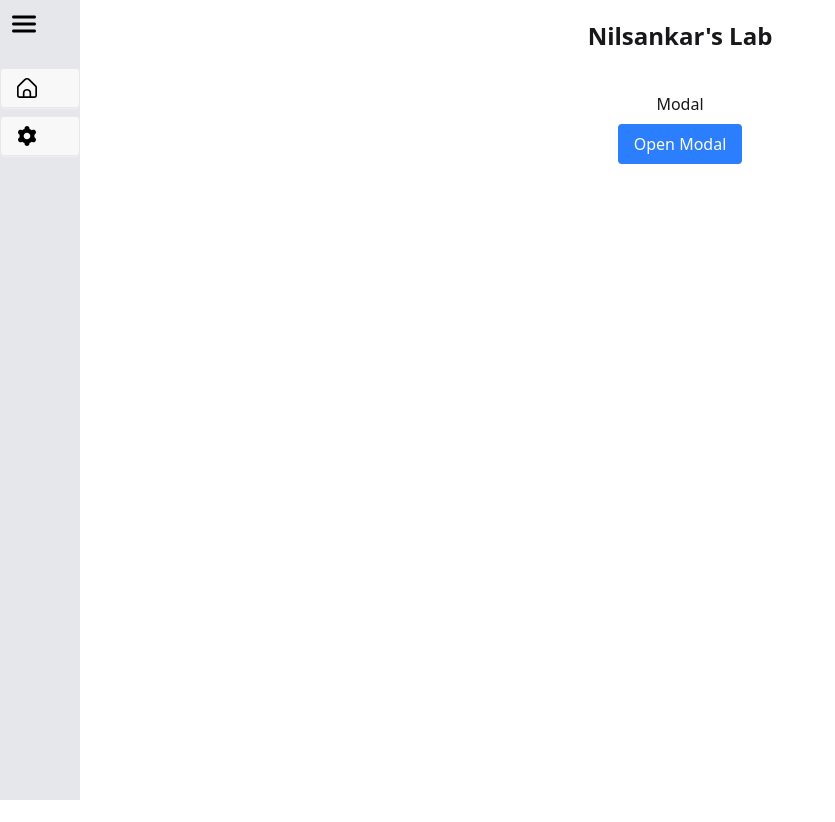
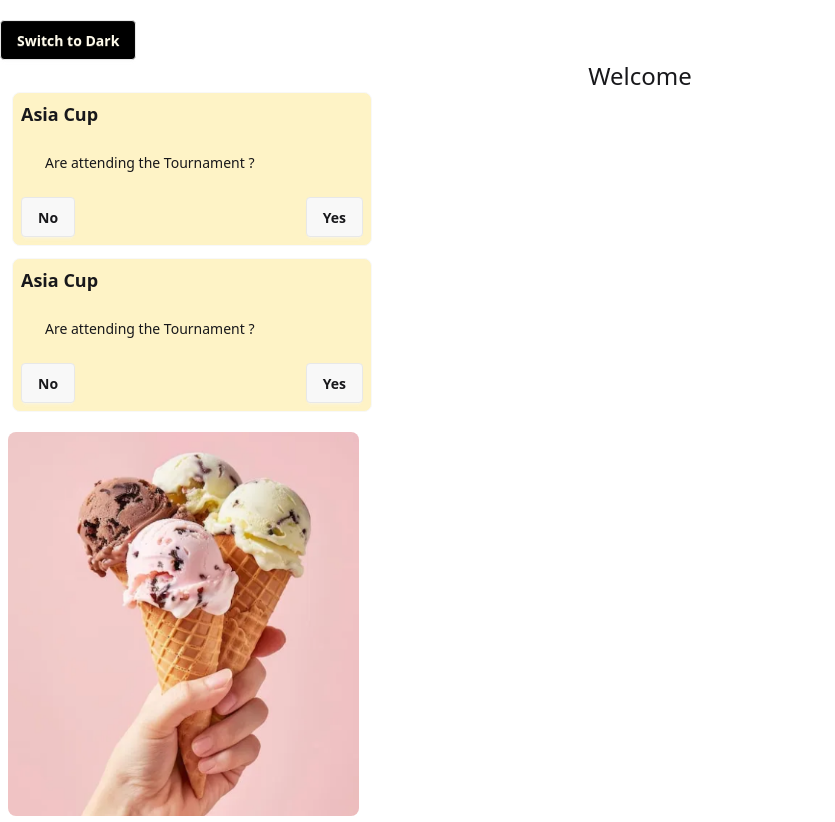
Before and after one commit to nilsankarhaobam/toss-app, a React (Vite) app: page / in a window 1280 px wide. Shown: the whole page, without its empty margins (0-835 px from the left). Before the commit the page ends 800 px from the top, so only its background shows below. Built offline with nearby package versions, Linux system fonts and the light colour scheme.

Commit message:
update exercise2

```diff
--- a/src/App.jsx
+++ b/src/App.jsx
@@ -1,13 +1,11 @@
 import './App.css'
-import SideTest02 from './components/Exercise02/SideTest02'
 
+import LightDarkMode from './components/Exercise02/LightDarkMode'
 
 function App() {
-
-
   return (
     <>
-     <SideTest02/>
+     <LightDarkMode/>
     </>
   )
 }
--- /dev/null
+++ b/src/components/Exercise02/DropDown.jsx
@@ -0,0 +1,37 @@
+import { div } from 'framer-motion/client';
+import React, { useState } from 'react';
+
+const DropDown = () => {
+    const [isDrop, setisDrop] = useState(false)
+  return (
+    <div className='text-center'>
+      <h1>Section : Dropdown</h1>
+
+     {/* Button */}
+     <button className="btn" onClick={()=>setisDrop(!isDrop)}>
+
+        {isDrop? "CLose Menu" : "Open Menu"}
+
+        </button>
+
+
+    {/* if button click then Drop down menu */}
+    {isDrop &&(
+        <div className='w-40 bg-white border rounded mt-2 mx-auto' >
+            <ul className='space-y-1'>
+                <li className='hover:bg-gray-200 p-2 rounded cursor-pointer'>Home</li>
+                <li className='hover:bg-gray-200 p-2 rounded cursor-pointer'>About</li>
+                <li className='hover:bg-gray-200 p-2 rounded cursor-pointer'>Coming Soon</li>
+            </ul>
+        </div>
+    )}
+
+
+
+
+    </div>
+
+  );
+}
+
+export default DropDown;
--- /dev/null
+++ b/src/components/Exercise02/LightDarkMode.jsx
@@ -0,0 +1,62 @@
+import React, { useState } from 'react';
+import ice from './../../assets/iceBar.png'
+import round from './../../assets/iceRound.png'
+
+const LightDarkMode = () => {
+
+  const [isDark, setisDark] = useState(false)
+
+  const textColor = isDark ? "text-white" : ""
+
+  return (
+    <div className={isDark ? "bg-black min-h-screen" : "bg-light min-h-screen"}>
+
+        <button className={isDark ? "btn mt-5 bg-light" : "btn mt-5 bg-black text-amber-50"}
+        onClick={()=>setisDark(!isDark)}
+        >
+          {/* toggle */}
+          {isDark ? "Switch to Light" : "Switch to Dark"}
+        </button>
+
+        <h1 className={` text-2xl text-center ${textColor}`}>Welcome</h1>
+
+      <div className='space-y-3'>
+          <div className='card card-border w-90 ml-3 p-2 bg-amber-100'>
+          <div className='card-title'>Asia Cup</div>
+          <div className='card-body'>Are attending the Tournament ?</div>
+          <div className='card-actions justify-between'>
+            <button className="btn">No</button>
+            <button className="btn">Yes</button>
+          </div>
+        </div>
+
+        <div className={isDark ? "text-amber-50 card card-border w-90 ml-3 p-2 " : "card card-border w-90 ml-3 p-2 bg-amber-100"}>
+          <div className='card-title'>Asia Cup</div>
+          <div className='card-body'>Are attending the Tournament ?</div>
+          <div className='card-actions justify-between'>
+            <button className="btn">No</button>
+            <button className="btn">Yes</button>
+          </div>
+        </div>
+      </div>
+
+
+      {/* Carousel */}
+
+      <div className='carousel carousel-vertical rounded-box mt-5 h-96 ml-2'>
+        <div className='carousel-item  h-full'>
+          <img src={ice} alt="icream" />
+        </div>
+
+
+
+      </div>
+
+
+
+
+    </div>
+  );
+}
+
+export default LightDarkMode;
--- /dev/null
+++ b/src/components/Exercise02/Modal.jsx
@@ -0,0 +1,38 @@
+import React, { useState } from 'react';
+
+const Modal = () => {
+  const [isOpen, setIsOpen] = useState(false)
+  return (
+    <>
+      <div className='text-center space-y-3'>
+            <h2>Welcome</h2>
+
+            {/* button to open modal */}
+            <button className='btn btn-success' onClick={() => setIsOpen(true)}>Open Modal</button>
+
+
+
+             {/* Modal */}
+      {isOpen && (
+        <div className="fixed inset-0 flex items-center justify-center bg-black/50">
+          <div className="bg-white p-6 rounded shadow-lg">
+            <h2 className="text-xl font-bold mb-4">This is a Modal</h2>
+            <p className="mb-4">Hello! Im a popup box 😄</p>
+            <button
+              onClick={() => setIsOpen(false)}
+              className="bg-red-500 text-white px-4 py-2 rounded cursor-pointer"
+            >
+              Close
+            </button>
+          </div>
+        </div>
+      )}
+
+      </div>
+
+
+    </>
+  );
+}
+
+export default Modal;
```
Also changed, not shown: src/assets/iceBar.png (added), src/assets/iceRound.png (added).
